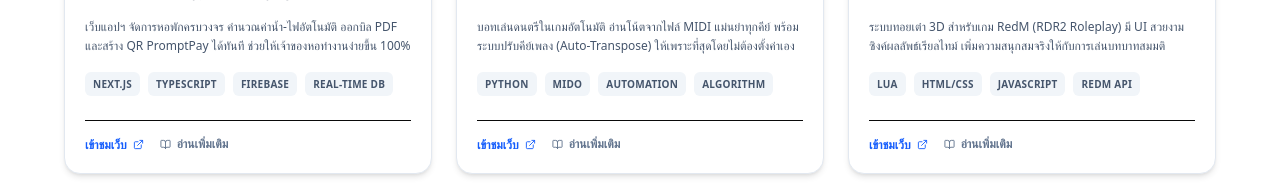
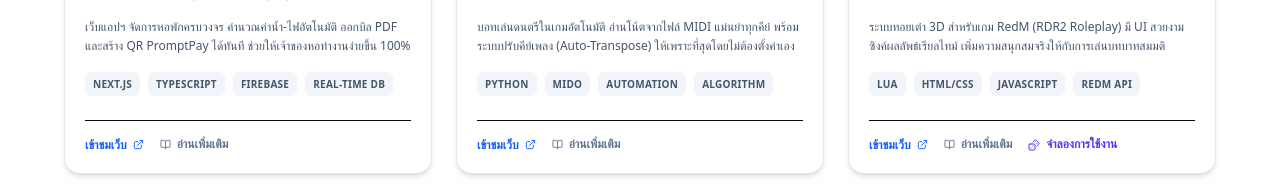
Before and after one commit to bravealltime/FlukeportfolioFinal, a Next.js app: page / in a window 1280 px wide. Shown: the part 1360-1556 px from the top of the page. Built offline with nearby package versions, Linux system fonts and the light colour scheme; no server answers; the database is empty.

Commit message:
fix position

```diff
--- a/src/components/Projects.tsx
+++ b/src/components/Projects.tsx
@@ -2,7 +2,7 @@
 
 import React from "react";
 import { motion } from "framer-motion";
-import { ExternalLink, Github } from "lucide-react";
+import { ExternalLink, Github, Dices } from "lucide-react";
 import { useAudio } from "./AudioProvider";
 import dynamic from "next/dynamic";
 
@@ -10,6 +10,7 @@ const PasswordVault = dynamic(() => import("./PasswordVault"), { ssr: false });
 const SecretProjectModal = dynamic(() => import("./SecretProjectModal"), { ssr: false });
 const ProjectCaseStudy = dynamic(() => import("./ProjectCaseStudy"), { ssr: false });
 const DoodleGame = dynamic(() => import("./DoodleGame"), { ssr: false });
+const RolldiceDemo = dynamic(() => import("./RolldiceDemo"), { ssr: false });
 
 import { Lock, BookOpen } from "lucide-react";
 
@@ -74,6 +75,7 @@ const Projects = () => {
     const [isProjectUnlocked, setIsProjectUnlocked] = React.useState(false);
     const [isDoodleOpen, setIsDoodleOpen] = React.useState(false);
     const [selectedStudy, setSelectedStudy] = React.useState<Project | null>(null);
+    const [isRolldiceOpen, setIsRolldiceOpen] = React.useState(false);
 
     const handleSecretClick = () => {
         setIsVaultOpen(true);
@@ -199,6 +201,16 @@ const Projects = () => {
                                         <BookOpen size={11} />
                                         {isHuman ? "อ่านเพิ่มเติม" : "INFO"}
                                     </button>
+
+                                    {project.title.includes("Rolldice") && (
+                                        <button
+                                            onClick={() => setIsRolldiceOpen(true)}
+                                            className={`inline-flex items-center gap-1.5 text-xs font-semibold transition-colors ${isHuman ? "text-indigo-600 hover:text-indigo-800" : "text-[#fbbf24] hover:text-[#fbbf24] drop-shadow-[0_0_5px_rgba(251,191,36,0.5)]"}`}
+                                        >
+                                            <Dices size={12} />
+                                            {isHuman ? "จำลองการใช้งาน" : "[ SIMULATE ]"}
+                                        </button>
+                                    )}
                                 </div>
                             </div>
                         </motion.div>
@@ -273,6 +285,10 @@ const Projects = () => {
                 isOpen={isDoodleOpen}
                 onClose={() => setIsDoodleOpen(false)}
             />
+
+            {isRolldiceOpen && (
+                <RolldiceDemo onClose={() => setIsRolldiceOpen(false)} />
+            )}
         </section>
     );
 };
--- a/src/components/WeatherWidget.tsx
+++ b/src/components/WeatherWidget.tsx
@@ -74,7 +74,7 @@ const WeatherWidget = () => {
     const displayWeather = weather || MOCK_WEATHER;
 
     return (
-        <div className={`fixed top-20 right-4 md:top-6 md:right-32 z-[40] transition-all ${isHuman
+        <div className={`fixed top-24 right-4 md:top-24 md:right-10 z-[40] transition-all ${isHuman
             ? "bg-white/80 backdrop-blur-md shadow-sm border border-slate-200 rounded-full px-4 py-2 flex items-center gap-3 text-slate-700"
             : "bg-[#0a0a0a]/60 border border-[#10b981] px-2 py-1 text-[#10b981] font-mono text-xs flex flex-col items-end gap-1"
             }`}>
```
